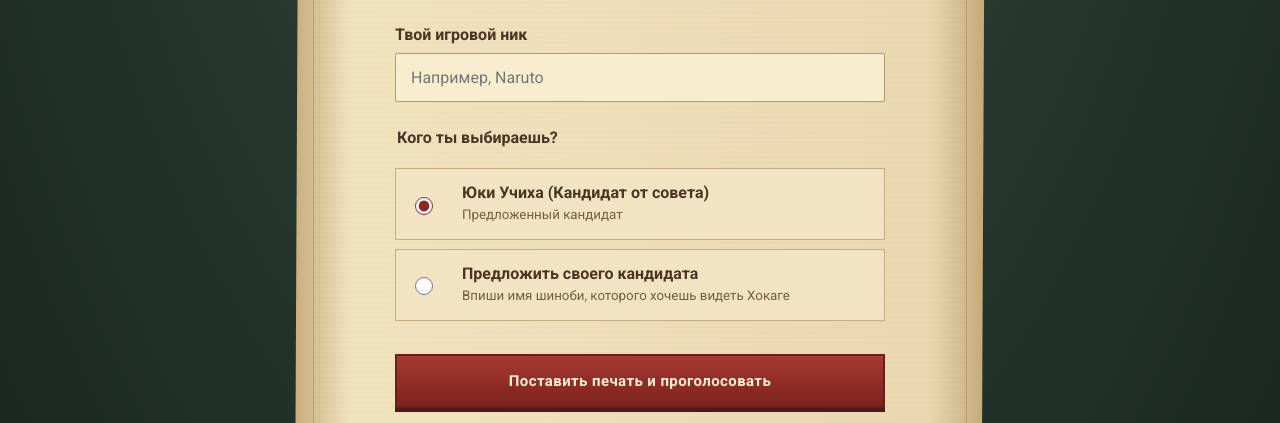
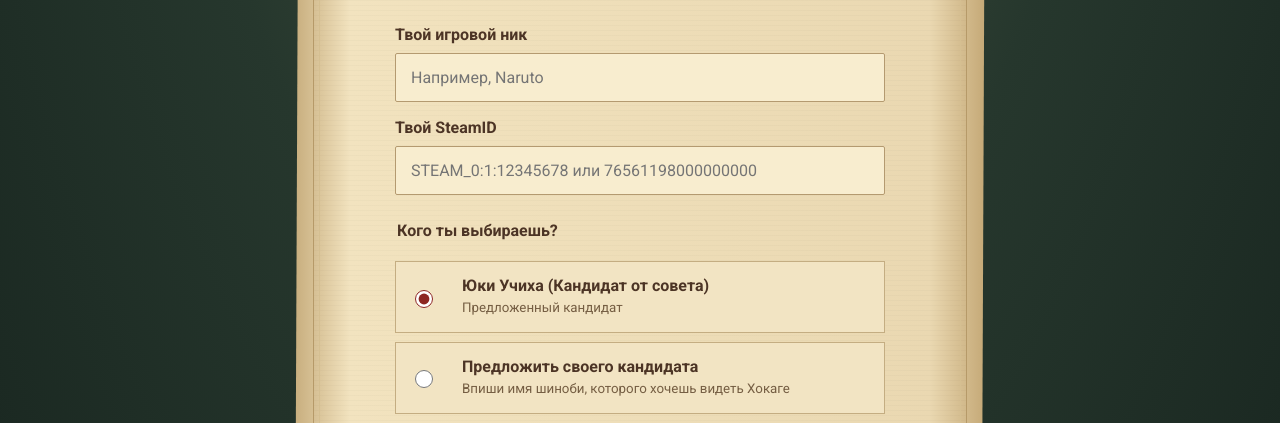
Before and after one commit to wanly27/konoha-yugen, a plain HTML site: page index.html in a window 1280 px wide. Shown: the part 677-1100 px from the top of the page. Drawn offline with nearby package versions, Linux system fonts and the light colour scheme.

Commit message:
Update index.html

```diff
--- a/index.html
+++ b/index.html
@@ -28,6 +28,10 @@
           <label for="nickname">Твой игровой ник</label>
           <input id="nickname" name="nickname" type="text" minlength="3" maxlength="24"
                  autocomplete="off" placeholder="Например, Naruto" required>
+
+          <label for="steamId" style="margin-top: 16px;">Твой SteamID</label>
+          <input id="steamId" name="steamId" type="text" maxlength="32"
+                 autocomplete="off" placeholder="STEAM_0:1:12345678 или 76561198000000000" required>
 
           <fieldset>
             <legend>Кого ты выбираешь?</legend>
```
